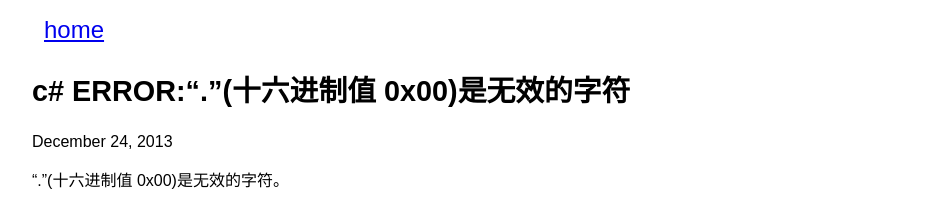
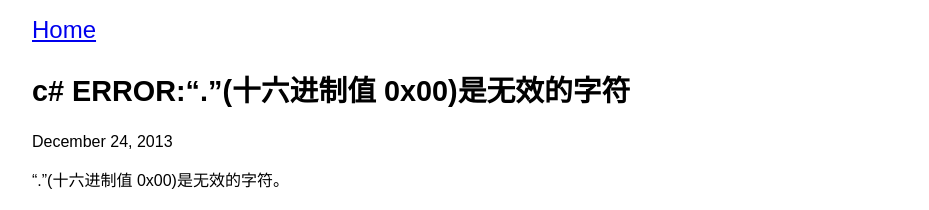
Before and after one commit to osrpt/osrpt.github.com, a Jekyll site: the page built from _posts/2013-12-24-c-sharp-invalid-0x00.md, in a window 1280 px wide. Shown: the top 210 px of the page, without its empty margins (128-1057 px from the left). Built offline with Jekyll 4.4.1, drawn with Linux system fonts in a browser that asks for light colours; Markdown is read by kramdown in place of the engine named in the settings.

Commit message:
edit css

```diff
--- a/_layouts/post.html
+++ b/_layouts/post.html
@@ -8,7 +8,7 @@
 </head>
 <body class="article">
     <div class="nav">
-        <a href="/">home</a>
+        <a href="/">Home</a>
     </div>
     <h2 class="title">{{page.title}}</h2>
     <span class="date">{{ page.date | date: "%B %d, %Y" }}</span>
--- a/css/default.css
+++ b/css/default.css
@@ -292,7 +292,7 @@
 }
 
 .article .nav{
-  margin:0.5em;
+  margin-bottom: :1.5em;
   font-size: 1.5em;
 }
 
```
